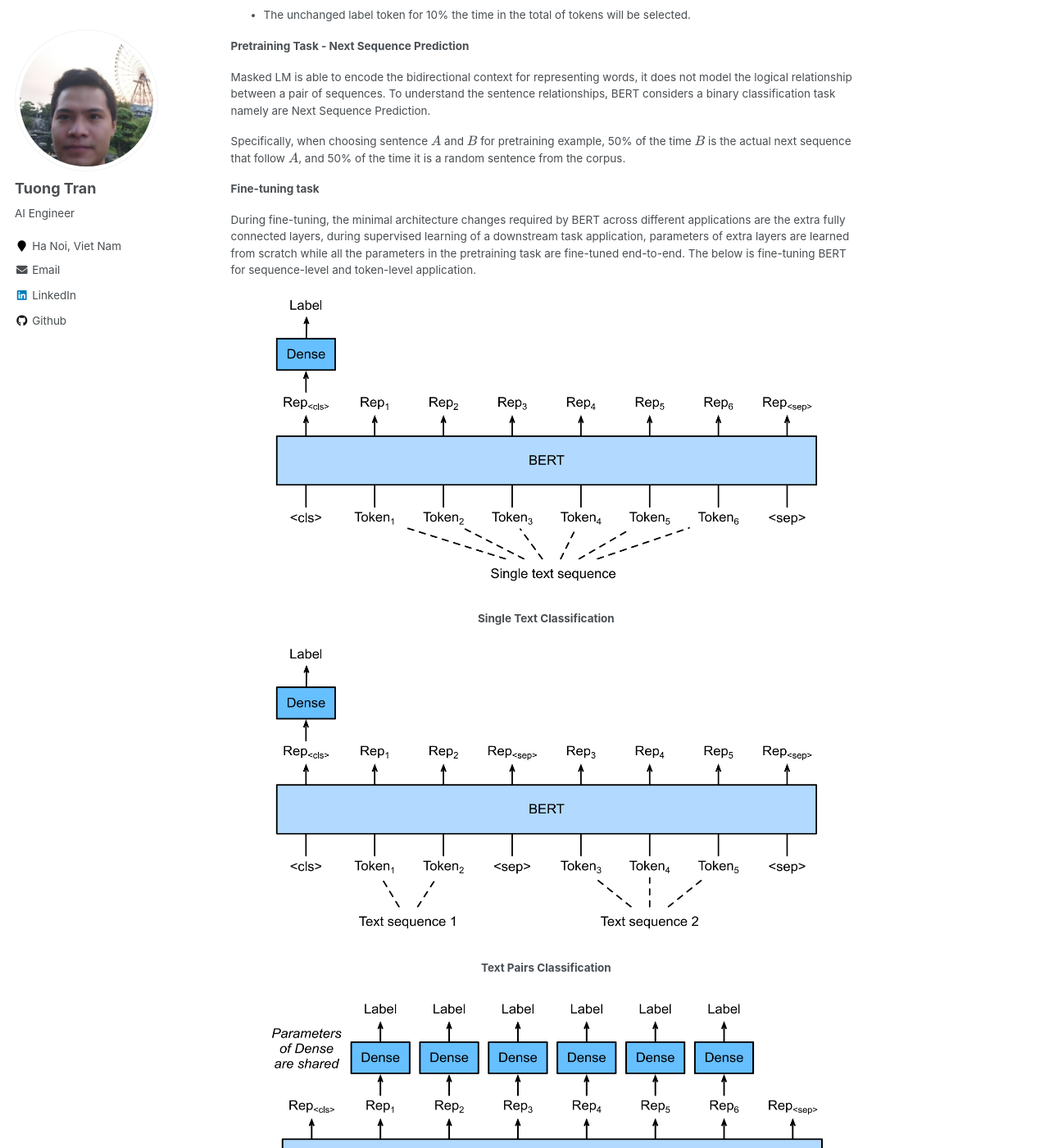
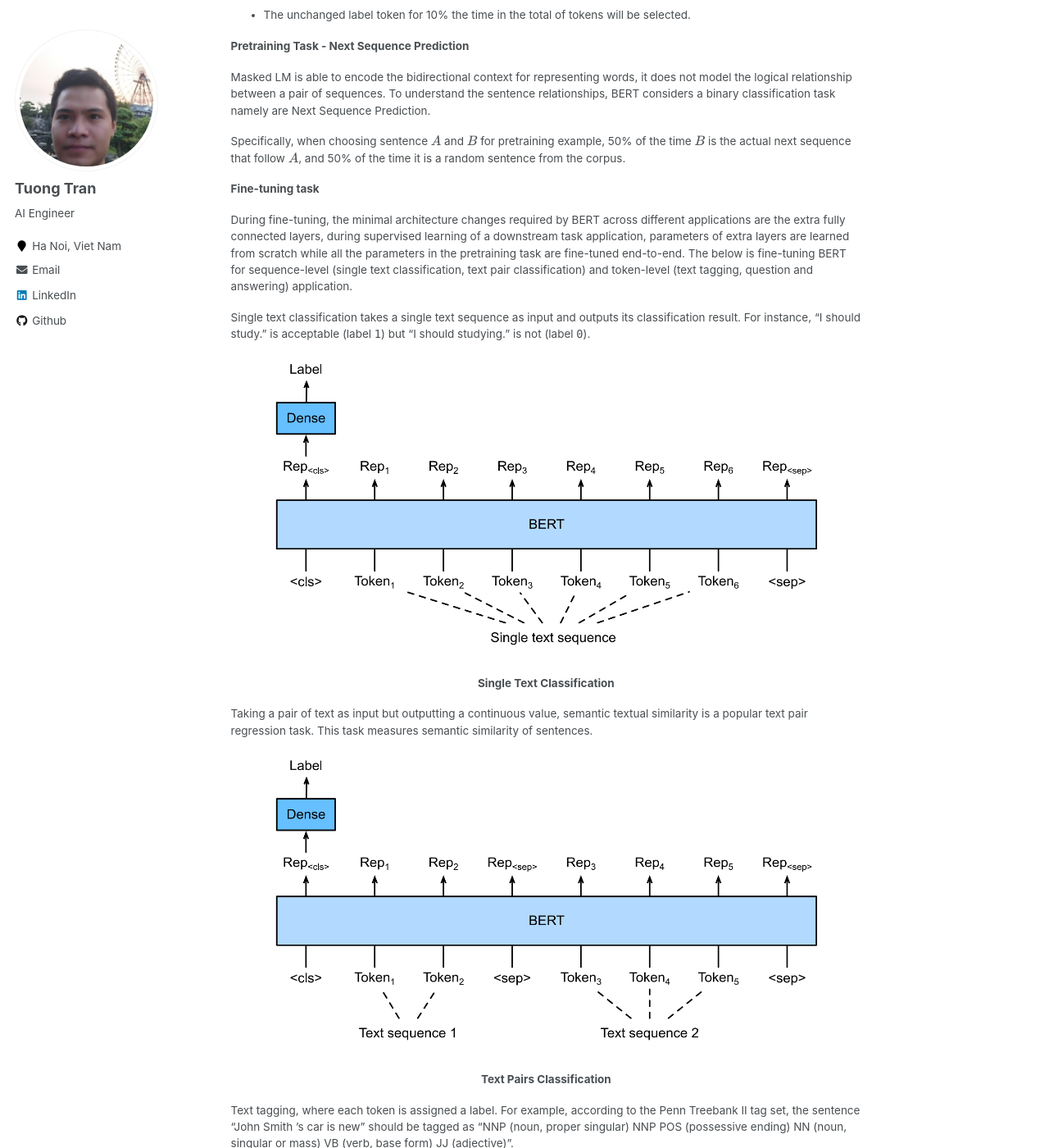
Before and after one commit to tuongtranngoc/tuongtranngoc.github.io, a Jekyll site: the page built from _posts/2024-01-21-BERT.md, in a window 1280 px wide and 1400 px high, scrolled down 2604 px. Shown: the whole window at 82% size. Built offline with Jekyll 4.4.1, drawn with Linux system fonts in a browser that asks for light colours; formulas are drawn with MathJax 3; some of the changed text lies outside the part shown.

Commit message:
update: blogs/bert

```diff
--- a/_posts/2024-01-21-BERT.md
+++ b/_posts/2024-01-21-BERT.md
@@ -87,17 +87,23 @@ Specifically, when choosing sentence $A$ and $B$ for pretraining example, 50% of
 
 **Fine-tuning task**
 
-During fine-tuning, the minimal architecture changes required by BERT across different applications are the extra fully connected layers, during supervised learning of a downstream task application, parameters of extra layers are learned from scratch while all the parameters in the pretraining task are fine-tuned end-to-end. The below is fine-tuning BERT for sequence-level and token-level application.
+During fine-tuning, the minimal architecture changes required by BERT across different applications are the extra fully connected layers, during supervised learning of a downstream task application, parameters of extra layers are learned from scratch while all the parameters in the pretraining task are fine-tuned end-to-end. The below is fine-tuning BERT for sequence-level (single text classification, text pair classification) and token-level (text tagging, question and answering) application.
+
+Single text classification takes a single text sequence as input and outputs its classification result. For instance, “I should study.” is acceptable (label `1`) but “I should studying.” is not (label `0`).
 
 <p align="center">
   <img src="/images/posts/20240121_BERT/single_text_classification.png">
   <p align="center"><b>Single Text Classification</b></p>
 </p>
 
+Taking a pair of text as input but outputting a continuous value, semantic textual similarity is a popular text pair regression task. This task measures semantic similarity of sentences.
+
 <p align="center">
   <img src="/images/posts/20240121_BERT/text_pairs_classification.png">
   <p align="center"><b>Text Pairs Classification</b></p>
 </p>
+
+Text tagging, where each token is assigned a label. For example, according to the Penn Treebank II tag set, the sentence "John Smith ’s car is new" should be tagged as "NNP (noun, proper singular) NNP POS (possessive ending) NN (noun, singular or mass) VB (verb, base form) JJ (adjective)".
 
 <p align="center">
   <img src="/images/posts/20240121_BERT/text_tagging.png">
```
Also changed, not shown: _reading/2024-02-07-dive-to-deep-learning.md (+1 -1 lines).
